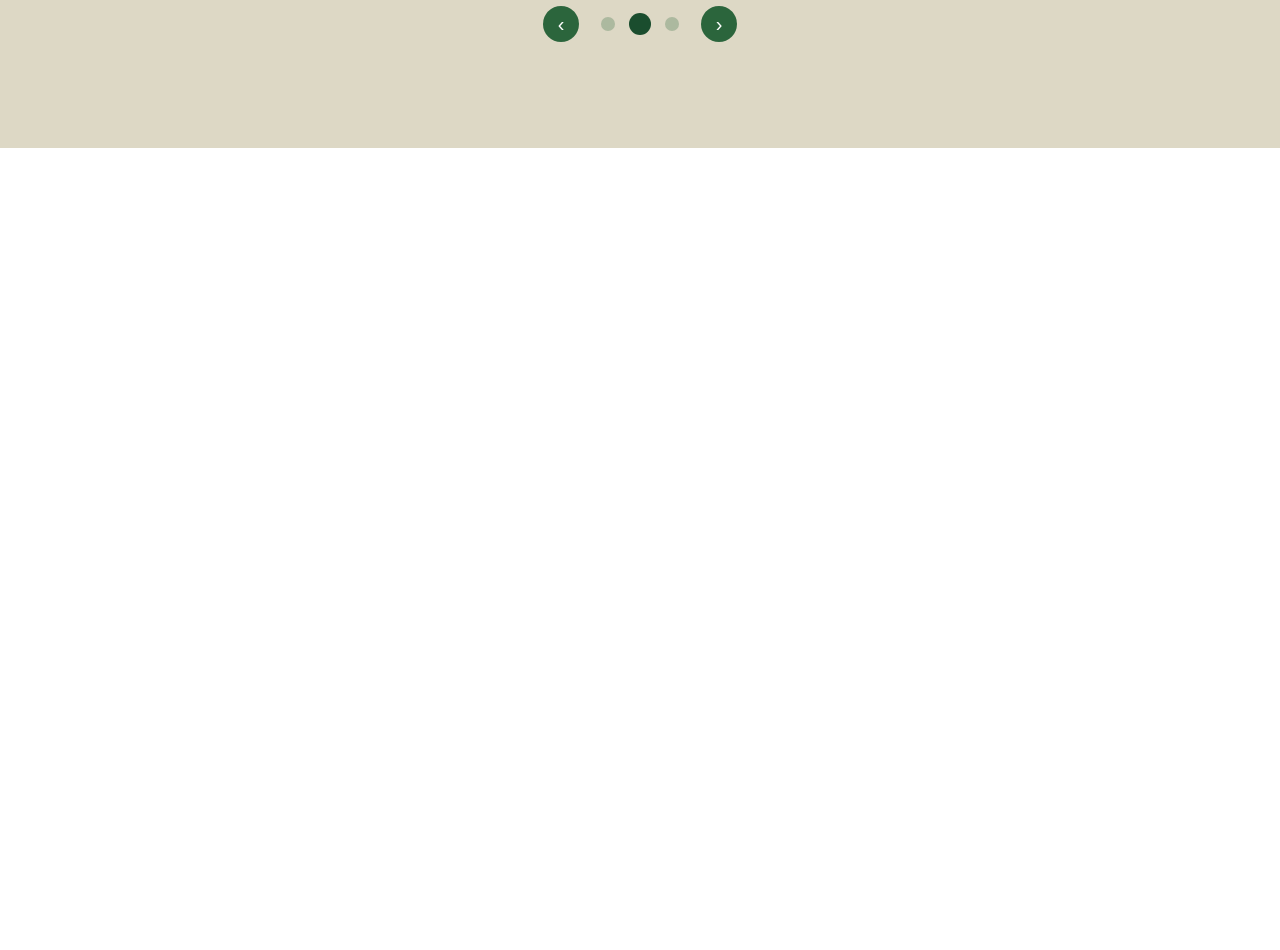
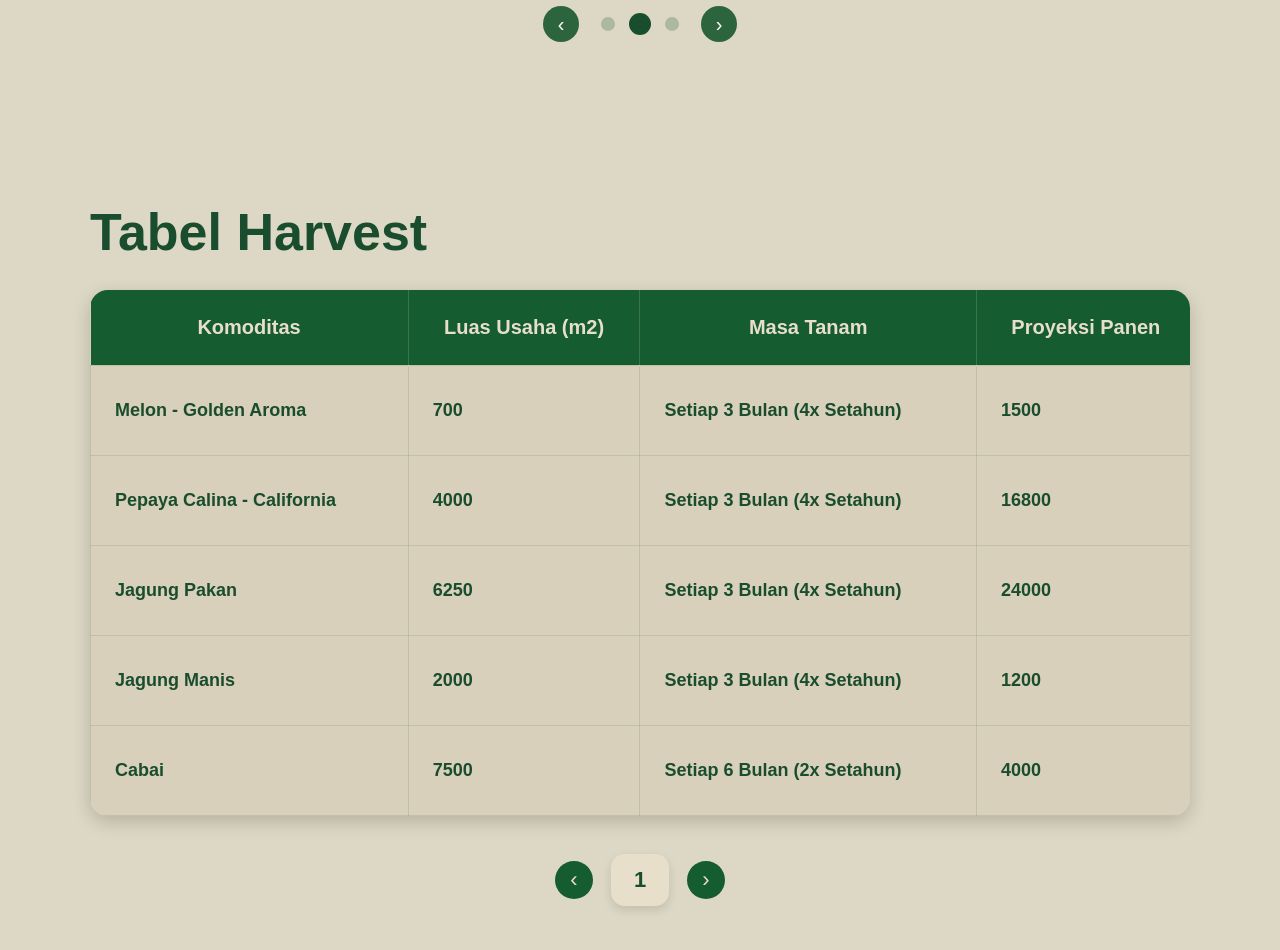
Before and after one commit to ahuaiqom/stp-ub-system, a React (Vite) app in the folder frontend/: page / in a window 1280 px wide. Shown: the part 2020-2970 px from the top of the page. Before the commit the page ends 2168 px from the top, so only its background shows below. Built offline with nearby package versions, Linux system fonts and the light colour scheme.

Commit message:
Add HarvestTable component to HomePage

```diff
--- a/frontend/src/public-site/pages/HomePage.tsx
+++ b/frontend/src/public-site/pages/HomePage.tsx
@@ -4,6 +4,8 @@ import Navbar from "../components/Navbar/Navbar";
 import Hero from "../components/Hero/Hero";
 import Activity from "../components/Activity/Activity";
 import Activity2 from "../components/Activity/Activity2";
+import HarvestTable from "../components/HarvestTable/HarvestTable";
+
 import {
   heroData,
   navItems,
@@ -24,6 +26,7 @@ const HomePage = () => {
 
       <Activity />
       <Activity2 />
+      <HarvestTable />
     </div>
   );
 };
```
